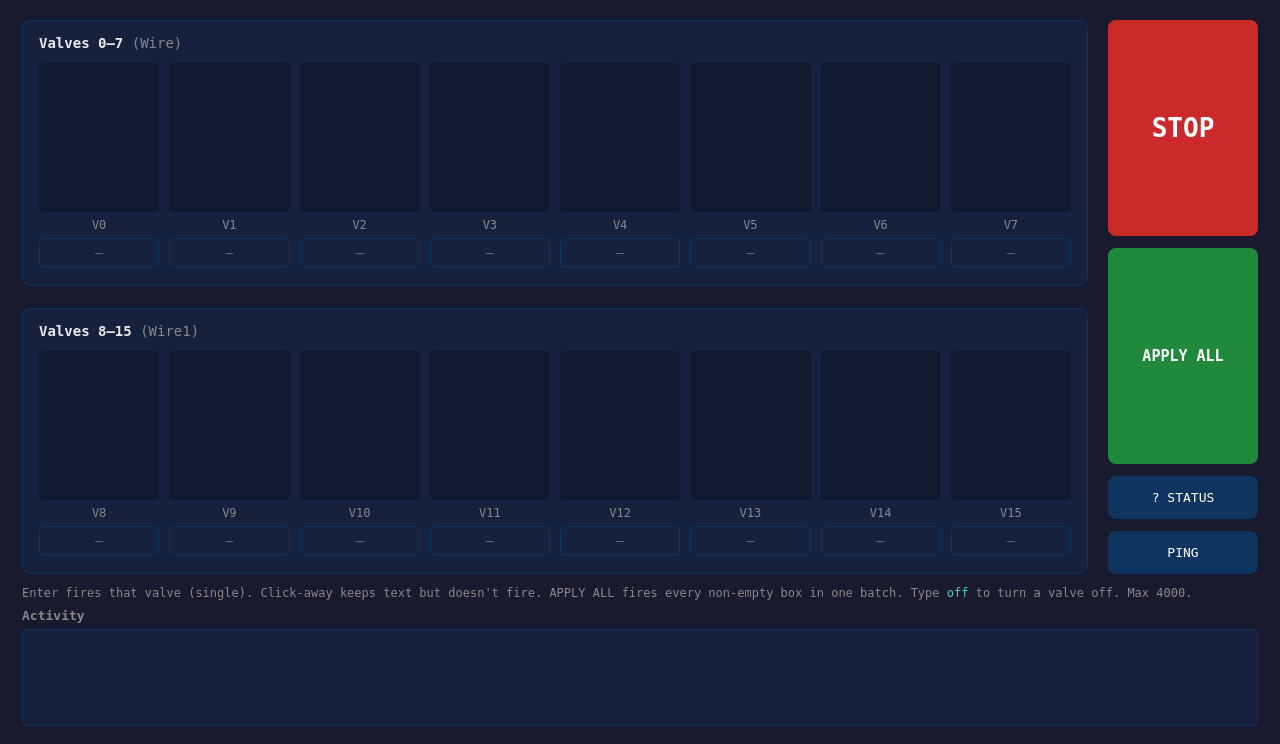
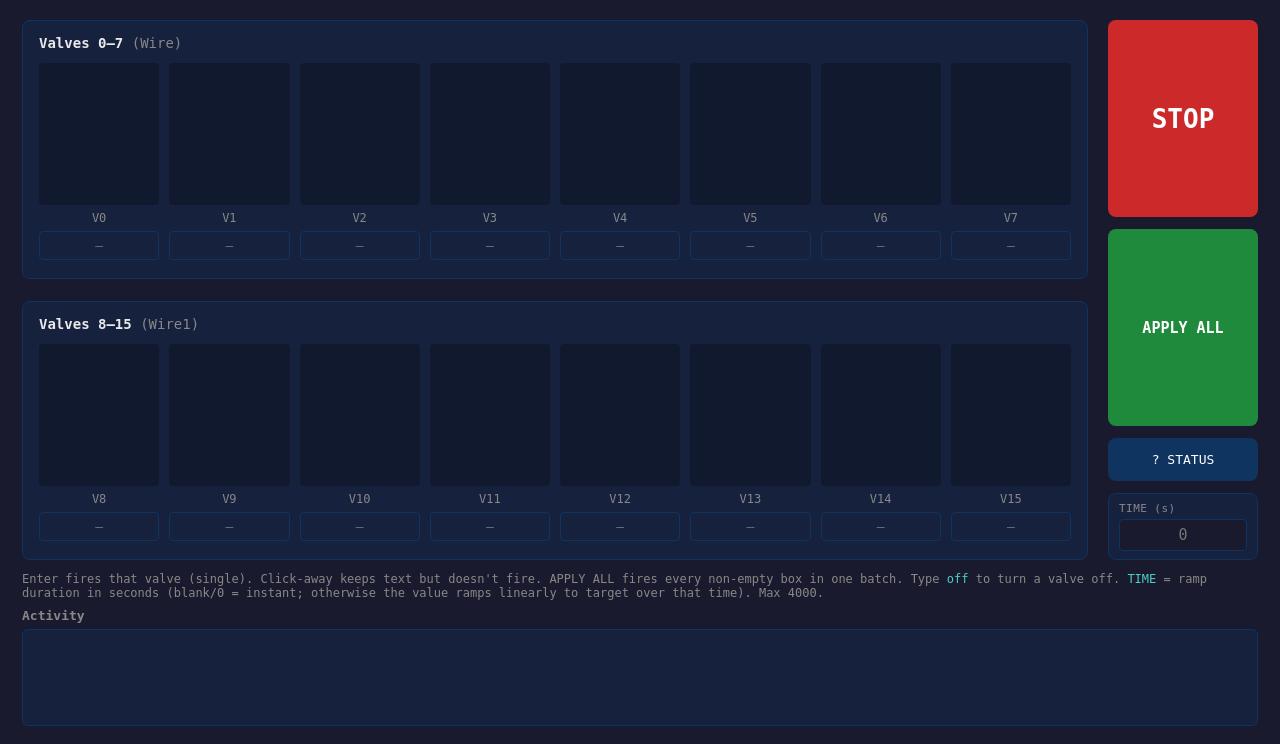
Before and after one commit to kyrixn/regulator-control-app, a Flask app: page / in a window 1280 px wide. Shown: the part 56-800 px from the top of the page. Run offline with Flask 3, Linux system fonts and the light colour scheme; some libraries are stand-ins or nearby versions.

Commit message:
Add TIME ramp control (linear setpoint ramping)
Replace the PING button with a TIME (s) input. When blank or 0, commands fire
instantly as before; when positive, each commanded valve linearly ramps from
its current value to the target over that many seconds. Applies to single-valve
sets and APPLY ALL (all valves ramp simultaneously in one batched command).

Ramping is implemented in the backend: a ticker thread streams interpolated
setpoints over serial (~25 Hz), since the Giga R1 firmware sets the DAC
directly. Starting a new command on a valve cancels its in-progress ramp;
emergency stop cancels all ramps.

Co-authored-by: Cursor <cursoragent@cursor.com>

```diff
--- a/app.py
+++ b/app.py
@@ -96,25 +96,35 @@ def on_connect():
         socketio.emit('state', controller.get_state())
 
 
+def _parse_ramp(data):
+    """Ramp duration in seconds from a payload; 0 (instant) if blank/invalid."""
+    try:
+        ramp = float(data.get('ramp', 0) or 0)
+    except (ValueError, TypeError):
+        return 0.0
+    return ramp if ramp > 0 else 0.0
+
+
 @socketio.on('set_valve')
 def on_set_valve(data):
-    """data = {valve: int, value: int | 'off'}"""
+    """data = {valve: int, value: int | 'off', ramp: float}"""
     if controller is None:
         return
     valve = int(data.get('valve'))
     value = data.get('value')
+    ramp = _parse_ramp(data)
     if isinstance(value, str) and value.strip().lower() in ('off', 'o', 'x'):
-        controller.valve_off(valve)
+        controller.valve_off(valve, ramp=ramp)
         return
     try:
-        controller.set_valve(valve, int(value))
+        controller.set_valve(valve, int(value), ramp=ramp)
     except (ValueError, TypeError):
         controller.message_queue.append(f"[ERR] V{valve}: invalid value '{value}'")
 
 
 @socketio.on('apply_all')
 def on_apply_all(data):
-    """data = {entries: [{valve:int, value:int|'off'}, ...]}
+    """data = {entries: [{valve:int, value:int|'off'}, ...], ramp: float}
 
     Validates everything first; if anything is invalid the whole batch is
     aborted, mirroring vc2_gui.py's APPLY ALL behaviour.
@@ -151,14 +161,16 @@ def on_apply_all(data):
         controller.message_queue.append("[INFO] APPLY ALL: no values to apply")
         return
 
-    if controller.set_multiple_valves(pairs):
-        controller.message_queue.append(f"APPLY ALL: {len(pairs)} valves")
+    ramp = _parse_ramp(data)
+    if controller.set_multiple_valves(pairs, ramp=ramp):
+        suffix = f" over {ramp:g}s" if ramp else ""
+        controller.message_queue.append(f"APPLY ALL: {len(pairs)} valves{suffix}")
 
 
 @socketio.on('valve_off')
 def on_valve_off(data):
     if controller is not None:
-        controller.valve_off(int(data.get('valve')))
+        controller.valve_off(int(data.get('valve')), ramp=_parse_ramp(data))
 
 
 @socketio.on('stop')
--- a/static/app.js
+++ b/static/app.js
@@ -54,12 +54,22 @@ function buildValves() {
 // ------------------------------------------------------------------
 // Actions
 // ------------------------------------------------------------------
+
+// Ramp duration (seconds) from the TIME box; 0 (instant) if blank/invalid.
+function getRamp() {
+  const raw = document.getElementById('timeInput').value.trim();
+  if (raw === '') return 0;
+  const t = parseFloat(raw);
+  return Number.isFinite(t) && t > 0 ? t : 0;
+}
+
 function submitSingle(valve, input) {
   const t = input.value.trim().toLowerCase();
   if (t === '') return;
+  const ramp = getRamp();
 
   if (t === 'off' || t === 'o' || t === 'x') {
-    socket.emit('set_valve', { valve, value: 'off' });
+    socket.emit('set_valve', { valve, value: 'off', ramp });
     input.value = '';
     return;
   }
@@ -73,7 +83,7 @@ function submitSingle(valve, input) {
     logLine(`[ERR] V${valve}: ${value} exceeds limit (max ${MAX_VALUE})`);
     return;
   }
-  socket.emit('set_valve', { valve, value });
+  socket.emit('set_valve', { valve, value, ramp });
   input.value = '';
 }
 
@@ -108,14 +118,13 @@ function applyAll() {
     logLine('[INFO] APPLY ALL: no values to apply');
     return;
   }
-  socket.emit('apply_all', { entries });
+  socket.emit('apply_all', { entries, ramp: getRamp() });
   toClear.forEach((i) => { valveEls[i].input.value = ''; });
 }
 
 document.getElementById('btnStop').addEventListener('click', () => socket.emit('stop'));
 document.getElementById('btnApply').addEventListener('click', applyAll);
 document.getElementById('btnStatus').addEventListener('click', () => socket.emit('status'));
-document.getElementById('btnPing').addEventListener('click', () => socket.emit('ping_arduino'));
 
 // ------------------------------------------------------------------
 // Rendering
--- a/static/style.css
+++ b/static/style.css
@@ -158,6 +158,33 @@ main {
 .btn-accent { background: var(--accent); font-size: 13px; padding: 14px 0; font-weight: 400; }
 .btn-accent:hover { background: var(--accent-h); }
 
+.time-field {
+  display: flex;
+  flex-direction: column;
+  gap: 4px;
+  background: var(--panel);
+  border: 1px solid var(--accent);
+  border-radius: 8px;
+  padding: 8px 10px;
+}
+.time-field label {
+  font-size: 11px;
+  color: var(--text-dim);
+  letter-spacing: 0.04em;
+}
+.time-field input {
+  width: 100%;
+  background: var(--bg);
+  color: var(--text);
+  border: 1px solid var(--accent);
+  border-radius: 4px;
+  padding: 6px 6px;
+  text-align: center;
+  font-family: inherit;
+  font-size: 15px;
+}
+.time-field input:focus { outline: none; border-color: var(--valve-bar); }
+
 .hint { color: var(--text-dim); font-size: 12px; margin: 12px 0 8px; flex: none; }
 .hint code { color: var(--valve-bar); }
 
--- a/templates/index.html
+++ b/templates/index.html
@@ -31,14 +31,19 @@
       <button id="btnStop" class="btn btn-stop">STOP</button>
       <button id="btnApply" class="btn btn-apply">APPLY ALL</button>
       <button id="btnStatus" class="btn btn-accent">? STATUS</button>
-      <button id="btnPing" class="btn btn-accent">PING</button>
+      <div class="time-field">
+        <label for="timeInput">TIME (s)</label>
+        <input type="text" id="timeInput" placeholder="0" inputmode="decimal">
+      </div>
     </aside>
   </main>
 
   <p class="hint">
     Enter fires that valve (single). Click-away keeps text but doesn't fire.
     APPLY ALL fires every non-empty box in one batch. Type <code>off</code> to
-    turn a valve off. Max <span id="maxHint">4000</span>.
+    turn a valve off. <code>TIME</code> = ramp duration in seconds (blank/0 =
+    instant; otherwise the value ramps linearly to target over that time).
+    Max <span id="maxHint">4000</span>.
   </p>
 
   <section class="log-wrap">
```
Also changed, not shown: valve_controller.py (+107 -6 lines), README.md.
